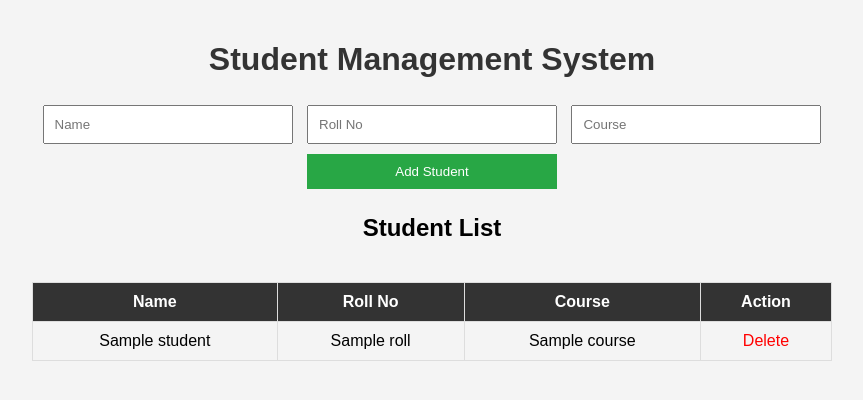
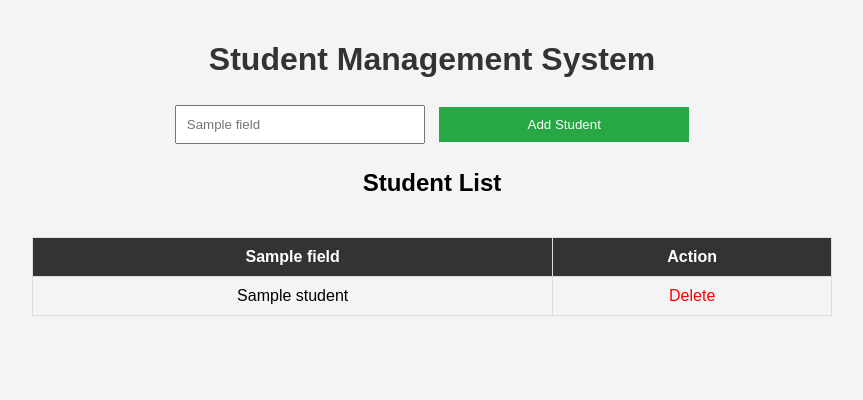
Before and after one commit to madhesh123488-hue/student-management-system, a Flask app: template templates/index.html in a window 1280 px wide. Shown: the top 400 px of the page, without its empty margins (208-1071 px from the left). Run offline with Flask 3, Linux system fonts and the light colour scheme; the template is opened without the code that fills it: most values are stand-ins (such as "Sample title", 1, 10 or a date in 2020).

Commit message:
Extract shared student field utilities
Co-Authored-By: Devin AI <158243242+devin-ai-integration[bot]@users.noreply.github.com>

```diff
--- a/app.py
+++ b/app.py
@@ -1,4 +1,6 @@
-from flask import Flask, render_template, request, redirect
+from flask import Flask, render_template, request
+
+from utils import STUDENT_FIELDS, parse_student_form, redirect_home
 
 app = Flask(__name__)
 
@@ -6,20 +8,17 @@ students = []
 
 @app.route('/')
 def index():
-    return render_template('index.html', students=students)
+    return render_template('index.html', students=students, fields=STUDENT_FIELDS)
 
 @app.route('/add', methods=['POST'])
 def add_student():
-    name = request.form['name']
-    roll = request.form['roll']
-    course = request.form['course']
-    students.append({'name': name, 'roll': roll, 'course': course})
-    return redirect('/')
+    students.append(parse_student_form(request.form))
+    return redirect_home()
 
 @app.route('/delete/<int:student_id>')
 def delete_student(student_id):
     students.pop(student_id)
-    return redirect('/')
+    return redirect_home()
 
 if __name__ == '__main__':
     app.run(debug=True)
--- a/templates/index.html
+++ b/templates/index.html
@@ -10,9 +10,9 @@
     <div class="container">
         <h1>Student Management System</h1>
         <form action="/add" method="POST" class="form">
-            <input type="text" name="name" placeholder="Name" required>
-            <input type="text" name="roll" placeholder="Roll No" required>
-            <input type="text" name="course" placeholder="Course" required>
+            {% for key, label in fields %}
+            <input type="text" name="{{ key }}" placeholder="{{ label }}" required>
+            {% endfor %}
             <button type="submit">Add Student</button>
         </form>
 
@@ -20,16 +20,16 @@
         <div class="table-responsive">
             <table>
                 <tr>
-                    <th>Name</th>
-                    <th>Roll No</th>
-                    <th>Course</th>
+                    {% for key, label in fields %}
+                    <th>{{ label }}</th>
+                    {% endfor %}
                     <th>Action</th>
                 </tr>
                 {% for student in students %}
                 <tr>
-                    <td>{{ student.name }}</td>
-                    <td>{{ student.roll }}</td>
-                    <td>{{ student.course }}</td>
+                    {% for key, label in fields %}
+                    <td>{{ student[key] }}</td>
+                    {% endfor %}
                     <td><a href="/delete/{{ loop.index0 }}" class="delete-btn">Delete</a></td>
                 </tr>
                 {% endfor %}
--- /dev/null
+++ b/utils.py
@@ -0,0 +1,15 @@
+from flask import redirect, url_for
+
+STUDENT_FIELDS = (
+    ('name', 'Name'),
+    ('roll', 'Roll No'),
+    ('course', 'Course'),
+)
+
+
+def parse_student_form(form):
+    return {key: form[key] for key, _ in STUDENT_FIELDS}
+
+
+def redirect_home():
+    return redirect(url_for('index'))
```
